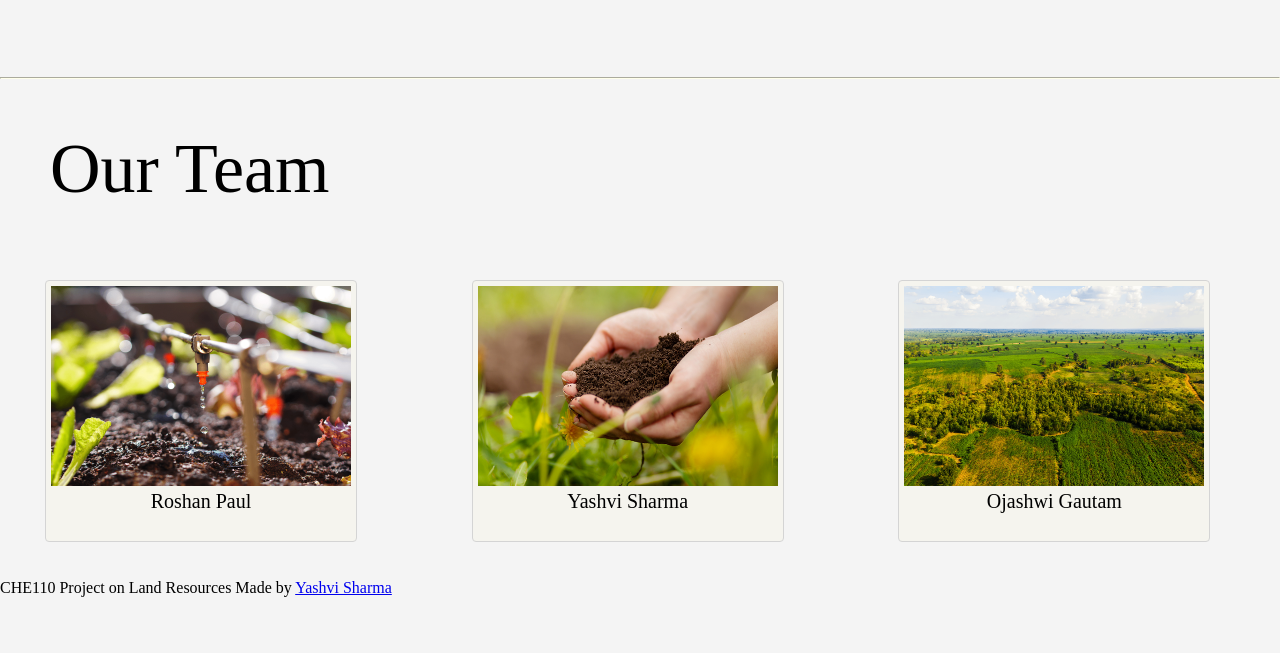
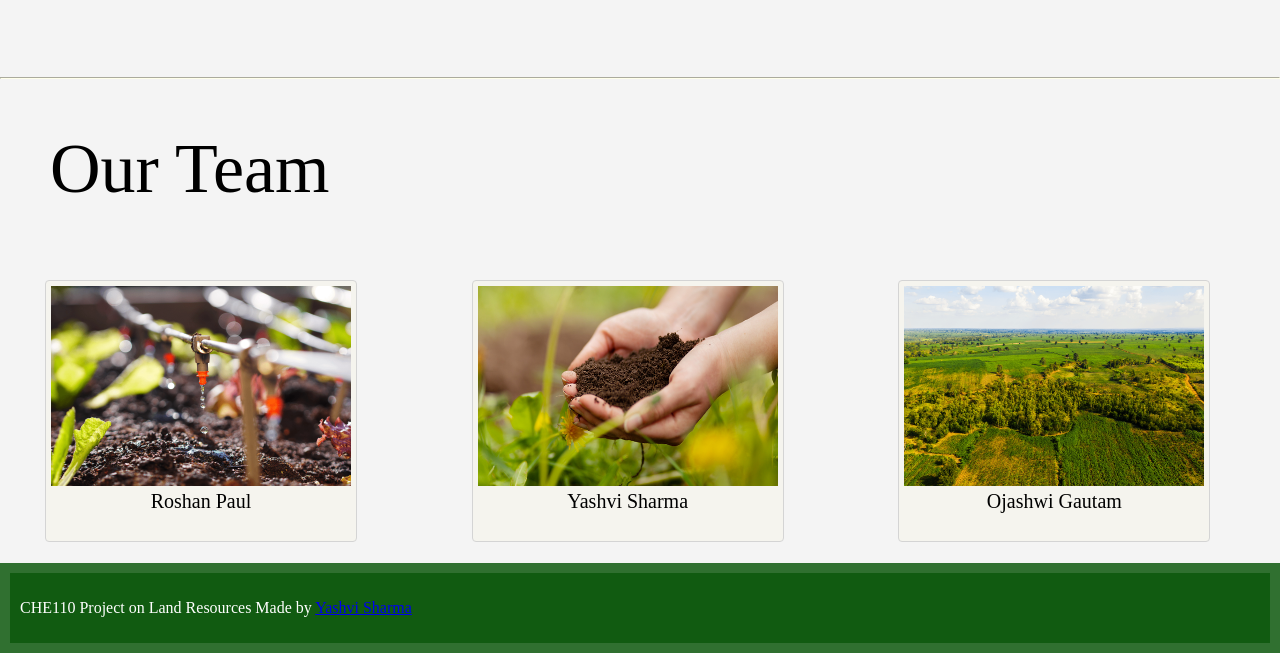
Before and after one commit to yashvisharma1204/SustainaLand-Hub, a plain HTML site: page index.html in a window 1280 px wide. Shown: the part 1247-1900 px from the top of the page. Before the commit the page ends 1860 px from the top, so only its background shows below. Drawn offline with Linux system fonts and the light colour scheme.

Commit message:
Update styles.css

```diff
--- a/styles.css
+++ b/styles.css
@@ -125,3 +125,8 @@ body{
     box-shadow: 0 0 5px 1px rgba(0, 0, 0, 0.228);
     background-color: rgba(11, 88, 11, 0.838);
 }
+footer{
+    padding: 10px;
+    background-color: rgba(11, 88, 11, 0.838);
+    color:white;
+}
```
